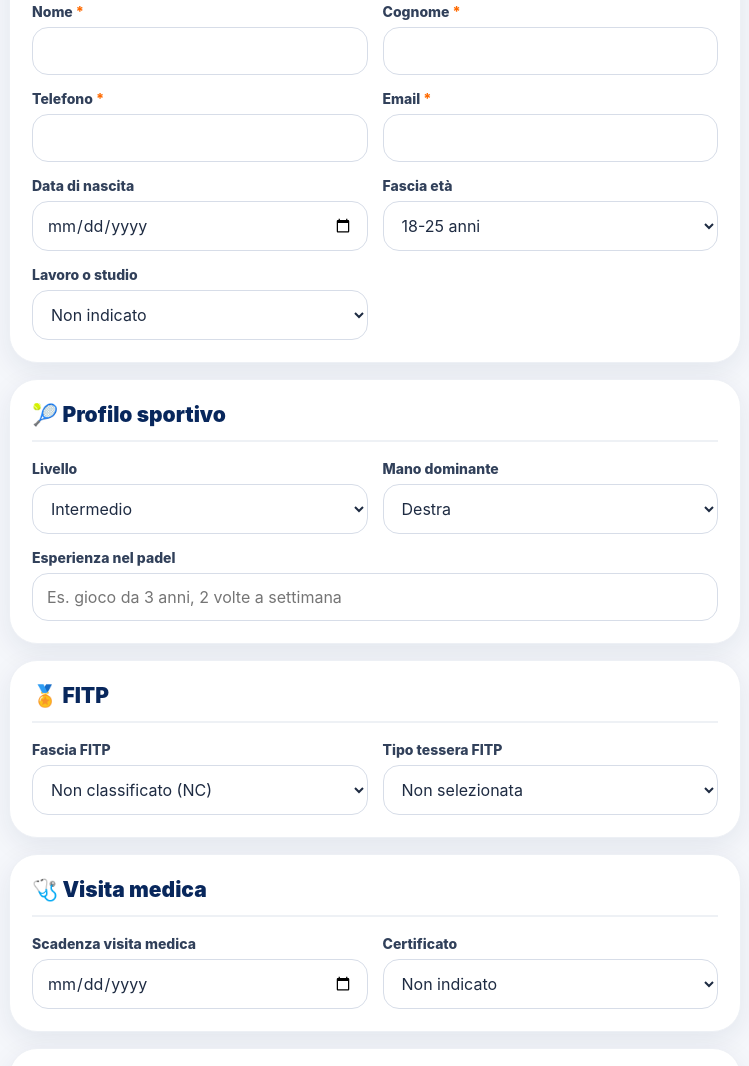
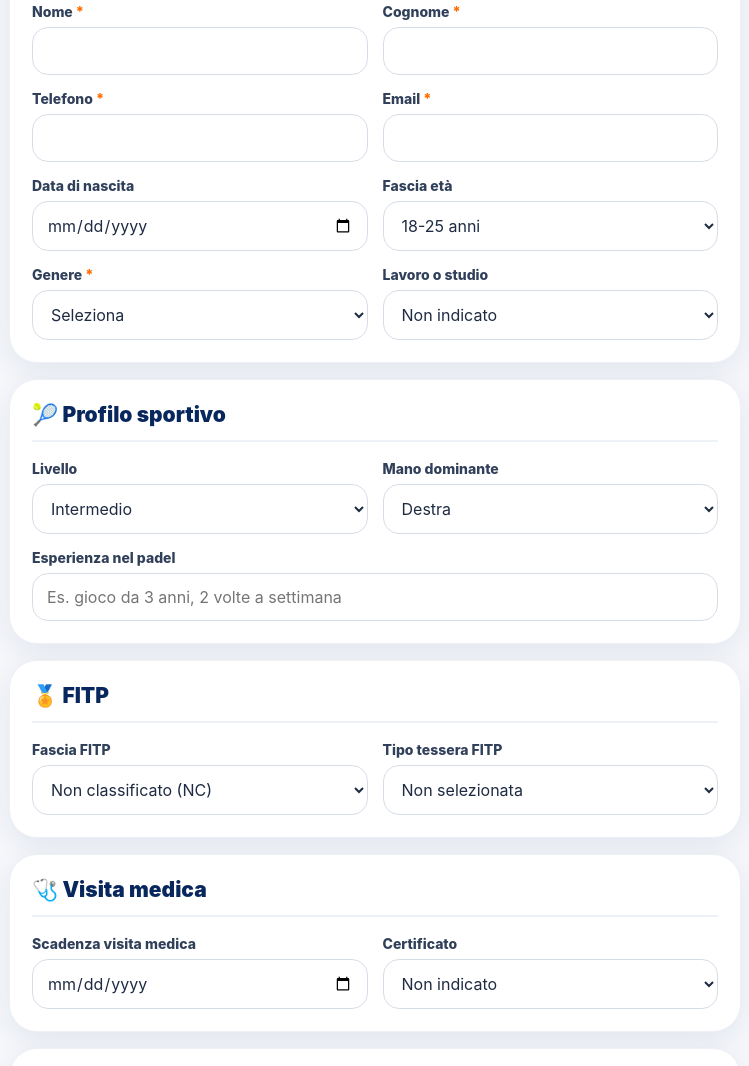
Before and after one commit to shad1n0/Mia-scheda-allievo, a plain HTML site: page index.html in a window 1280 px wide. Shown: the part 745-1811 px from the top of the page, without its empty margins (265-1014 px from the left). Drawn offline with Linux system fonts and the light colour scheme.

Commit message:
Aggiunge Genere alla scheda allievo online

```diff
--- a/index.html
+++ b/index.html
@@ -58,6 +58,7 @@ button:disabled{opacity:.6}
 <div><label for="email">Email <span class="req">*</span></label><input id="email" name="email" type="email" required autocomplete="email"></div>
 <div><label for="data_nascita">Data di nascita</label><input id="data_nascita" name="data_nascita" type="date"></div>
 <div><label for="fascia_eta">Fascia età</label><select id="fascia_eta" name="fascia_eta"><option>4-5 anni</option><option>6-9 anni</option><option>10-13 anni</option><option>14-17 anni</option><option selected>18-25 anni</option><option>26-40 anni</option><option>41-50 anni</option><option>51-60 anni</option><option>60+ anni</option></select></div>
+<div><label for="genere">Genere <span class="req">*</span></label><select id="genere" name="genere" required><option value="" disabled selected>Seleziona</option><option>Maschile</option><option>Femminile</option></select></div>
 <div><label for="occupazione_tipo">Lavoro o studio</label><select id="occupazione_tipo" name="occupazione_tipo"><option value="">Non indicato</option><option>Lavoro</option><option>Studio</option><option>Altro</option></select></div>
 <div id="occupazioneDettaglioBox" style="display:none"><label id="occupazioneDettaglioLabel" for="occupazione_dettaglio">Dettaglio</label><input id="occupazione_dettaglio" name="occupazione_dettaglio" placeholder="Scrivi qui"></div>
 </div></section>
```
